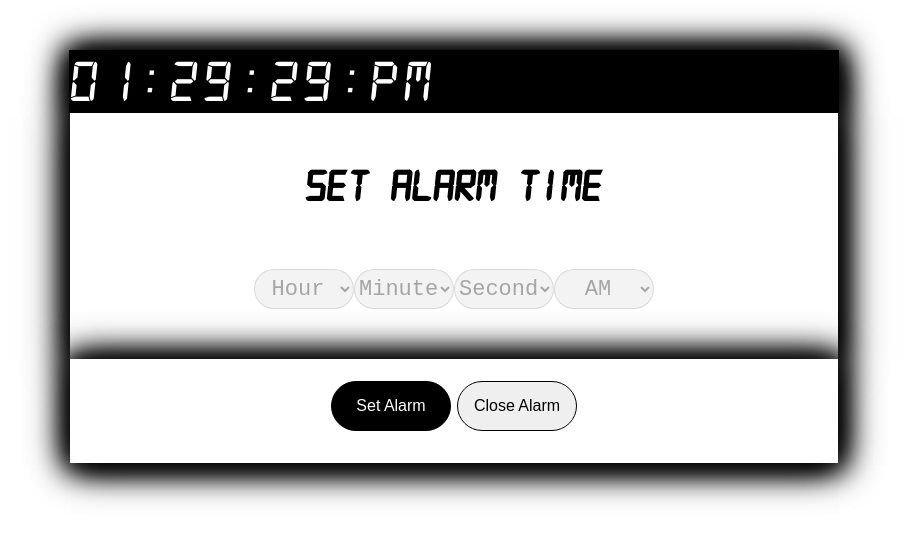
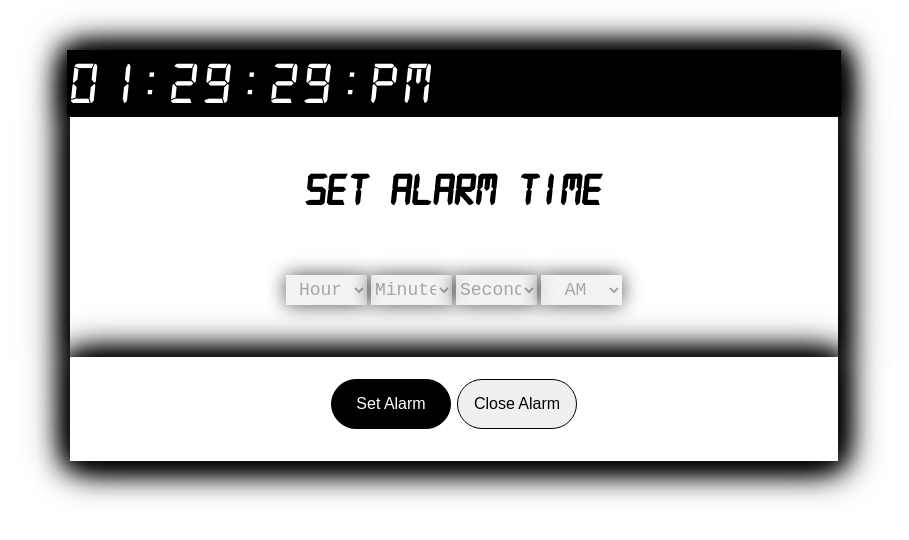
Before and after one commit to dhumalkomal/Alarm-Clock, a website: page index.html in a window 1280 px wide. Both pictures are taken after a click on the button "Set Alarm". Shown: the whole page, without its empty margins (186-1095 px from the left). Drawn offline with Linux system fonts and the light colour scheme.

Commit message:
final changes

```diff
--- a/index.html
+++ b/index.html
@@ -10,7 +10,7 @@
     <div class="Alarm">
       <!-- heading of alarm -->
     <div id="clock">
-        00:00:00:PM
+        00:00:00 PM
     </div>
     <!-- End Heading  -->
     <!-- Alarm time container -->
@@ -37,8 +37,8 @@
 
                  <div class="ampm">
                       <select id="ampm" >
-                         <option value="am/pm"> AM </option>
-                         <option value="am/pm"> PM </option>
+                         <option value="AM"> AM </option>
+                         <option value="PM"> PM </option>
                        </select>
                  </div>
             </div>
--- a/package.json
+++ b/package.json
@@ -13,6 +13,5 @@
   "author": "Komal Dhumal",
   "license": "ISC",
   "dependencies": {
-    "play-sound": "^1.1.5"
   }
 }
--- a/script2.js
+++ b/script2.js
@@ -1,4 +1,4 @@
-var sound = new Audio("/soundEffect/clock-alarm-8761.mp3");
+var sound = new Audio("/soundEffect/clock-alarm.mp3");
 sound.loop=true;
 
 var clock=document.getElementById('clock');
@@ -9,12 +9,12 @@ var currentTime= setInterval( function() {
     var hours=(12 -(date.getHours()));
     var minutes=date.getMinutes();
     var seconds= date.getSeconds();
-    var ampm= (date.getHours()) < 12 ? "AM" :"PM";
+    var ampm= (date.getHours()) < 12 ? 'AM' :'PM';
 
     if(hours < 0){
         hours = hours * -1;
     }
-    else if(hours == 0){
+    else if(hours == 00){
         hours = 12;
     }
     else{
@@ -22,7 +22,7 @@ var currentTime= setInterval( function() {
     }
 
     // clock.innerHTML= hours +" :" + minutes+ " :" + seconds +" :" +"AM"+"PM";
-     clock.textContent = addZero(hours)+ ":" + addZero(minutes) +":" + addZero(seconds) + ":" +ampm ;
+     clock.textContent = addZero(hours)+ ":" + addZero(minutes) +":" + addZero(seconds) + ":" + ampm ;
 }, 1000);
 
 function addZero(time){
@@ -33,7 +33,7 @@ function addZero(time){
 function hoursMenu() {
     var select = document.getElementById("alarmHrs");
     var hrs = 12;
-    for (let i = 1; i <= hrs; i++) { // Change "<" to "<="
+    for (let i = 1; i <= hrs; i++) {
         select.options[select.options.length] =
             new Option(i < 10 ? "0" + i : i, i);
     }
@@ -45,9 +45,9 @@ hoursMenu();
 function MinuteMenu() {
     var select = document.getElementById("alarmMin");
     var mins = 59;
-    for (let i = 1; i <= mins; i++) {
+    for (let i = 0; i <= mins; i++) {
         select.options[select.options.length] =
-            new Option(i < 10 ? "0" + i:i, i);
+            new Option(i < 10 ? "0" + i : i, i);
     }
 }
 MinuteMenu();
@@ -56,15 +56,13 @@ MinuteMenu();
 function SecondMenu() {
     var select = document.getElementById("alarmSec");
     var secs = 59;
-    for (let i = 1; i <= secs; i++) {
+    for (let i = 0; i <= secs; i++) {
         select.options[select.options.length] =
-            new Option(i < 10 ? "0" + i:i, i);
+            new Option(i < 10 ? "0" + i : i, i);
     }
 }
 SecondMenu();
 
-var sound = new Audio("/soundEffect/clock-alarm-8761.mp3");
-sound.loop=true;
 
 // Set Alarm
 function SetAlarm(){
@@ -85,15 +83,18 @@ function SetAlarm(){
                    addZero(selectMinutes) + ":" +
                    addZero(selectSeconds) + ":" +
                    selectAP ;
-           console.log(alarmTime);
+
+           console.log('alarmTime:'+ alarmTime);
+
                 document.getElementById('alarmHrs').disabled=true;
                 document.getElementById('alarmMin').disabled=true;
                 document.getElementById('alarmSec').disabled=true;
                 document.getElementById('ampm').disabled=true;
 
-                var clock= document.getElementById('clock');
+
 
                 ///Play Audio when item
+                var clock= document.getElementById('clock');
 
                 setInterval( function() {
                     var date= new Date();
@@ -101,12 +102,12 @@ function SetAlarm(){
                     var hours=(12 -(date.getHours()));
                     var minutes=date.getMinutes();
                     var seconds= date.getSeconds();
-                    var ampm= (date.getHours()) < 12 ? "AM" :"PM";
+                    var ampm= (date.getHours()) < 12 ? 'AM' : 'PM';
 
                     if(hours < 0){
                         hours = hours * -1;
                     }
-                    else if(hours == 0){
+                    else if(hours == 00){
                         hours = 12;
                     }
                     else{
@@ -114,15 +115,18 @@ function SetAlarm(){
                     }
 
                     // clock.innerHTML= hours +" :" + minutes+ " :" + seconds +" :" +"AM"+"PM";
-                    var currentTime=  addZero(hours)+ ":"+
+                    var currentTime= clock.textContent =  addZero(hours)+ ":"+
                                       addZero(minutes)+":" +
                                       addZero(seconds) + ":"
                                       +ampm ;
-                    // console.log(currentTime);
-                    if(alarmTime == currentTime){
-                            sound.play();
-                        //  console.log('alarm ringing');
-                     }
+
+                    console.log('Current Time:', currentTime);
+                    console.log('Alarm Time:', alarmTime);
+
+                    if (alarmTime == currentTime) {
+                        console.log('Alarm time matched!');
+                        sound.play();
+                    }
 
                 }, 1000);
 
--- a/style.css
+++ b/style.css
@@ -17,10 +17,11 @@ body{
     height: auto;
     background-color: black;
     color: white;
-    padding: 1px;
+
     width: 60%;
     margin: auto;
     font-size: 60px;
+    padding: 3px;
     letter-spacing: 5px;
     box-shadow: 1px 2px 30px black, 1px 2px 23px black, 1px 2px 33px black, 1px 2px 43px black; */
     border-radius: 5px;
@@ -52,14 +53,17 @@ body{
 }
 
 .alarm-item div select {
-    height: 40px;
-    width: 100px;
-    font-size: 22px;
+    height: 30px;
+    width: 81px;
+    font-size: 18px;
     font-family: 'Courier New', Courier, monospace;
     /* font-weight:bold; */
-    border-radius: 30px;
-   /* margin: 2px; */
-   text-align: center;
+    /* border-radius: 30px; */
+    box-shadow: 0px 0px 20px black;
+    margin: 2px;
+    text-align: center;
+    border: none;
+    /* outline: none; */
 }
 
 #button{
```
Also changed, not shown: 2 other files.
